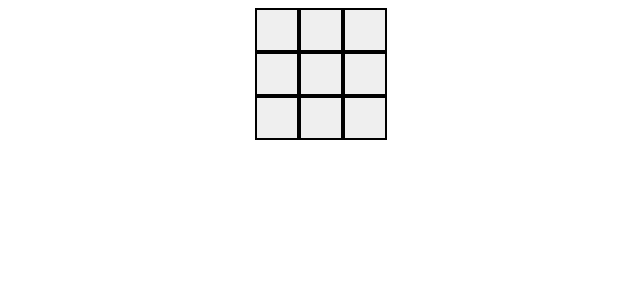
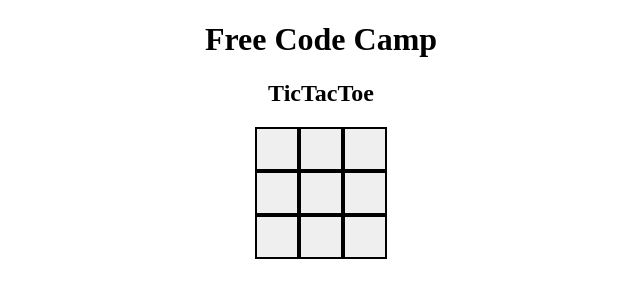
Before and after one commit to tomski80/FCC_tictactoe, a website: page index.html in a window 1280 px wide. Shown: the whole page, without its empty margins (319-959 px from the left). Drawn offline with Linux system fonts and the light colour scheme.

Commit message:
added title on the page

```diff
--- a/css/styles.css
+++ b/css/styles.css
@@ -21,3 +21,8 @@
     height: 40px;
     border: none;
 }
+
+.title {
+    margin: 0 auto;
+    text-align: center;
+}
--- a/index.html
+++ b/index.html
@@ -9,6 +9,10 @@
     <title>Document</title>
 </head>
 <body>
+    <div class='title'>
+        <h1>Free Code Camp</h1>
+        <h2> TicTacToe</h2>
+    </div>
     <div class='board'>
 
         <div class='column'>
```
